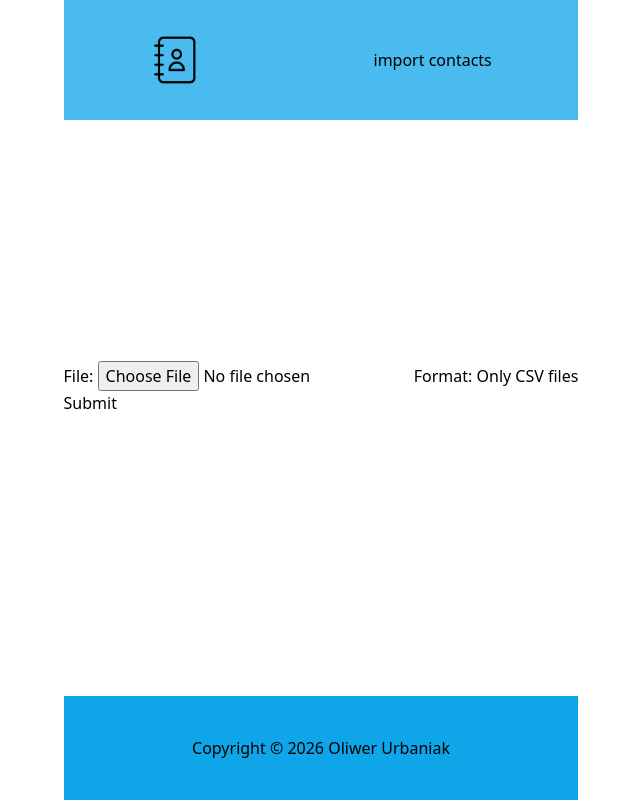
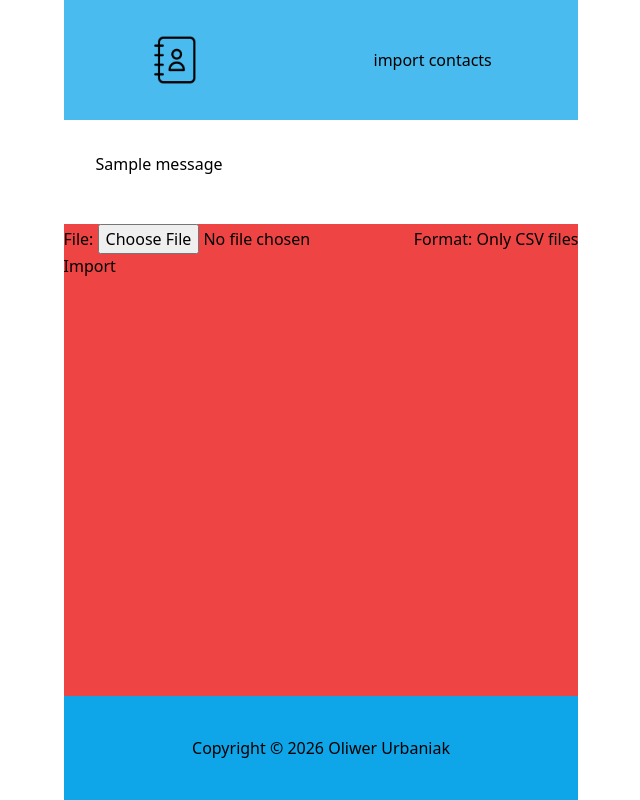
Before and after one commit to ovezthaking/Contact-Manager, a Django app: page /import-contacts/ in a window 1280 px wide. Shown: the whole page, without its empty margins (319-959 px from the left). Run offline with Django 5.2, Linux system fonts and the light colour scheme; tables that the repository leaves empty hold one stand-in row (values such as "Sample post"); one stand-in notice (Sample message) is shown; some libraries are stand-ins or nearby versions.

Commit message:
Add import csv files functionality, Refactor templates to enhance layout and integrate message display functionality

```diff
--- a/contact/templates/contact/contact.html
+++ b/contact/templates/contact/contact.html
@@ -2,7 +2,7 @@
 
 {% block content %}
 
-<main>
+<main class="flex-1 flex-col w-full flex items-center justify-center">
     <a href="{% url 'update-contact' contact.id %}">Edit</a>
     <a href="{% url 'delete-contact' contact.id %}">Delete</a>
     <h4>{{contact.first_name}} {{contact.last_name}}</h4>
--- a/contact/templates/contact/import_form.html
+++ b/contact/templates/contact/import_form.html
@@ -2,12 +2,12 @@
 
 {% block content %}
 
-<main>
+<main class="bg-red-500 h-full ">
     <ul></ul>
-    <form action="" method="post">
+    <form action="" method="post" enctype="multipart/form-data">
         {% csrf_token %}
         {{form.as_p}}
-        <input type="submit" value="Submit">
+        <input type="submit" value="Import">
     </form>
 </main>
 
--- a/contact/views.py
+++ b/contact/views.py
@@ -1,7 +1,14 @@
+import csv
+import io
+
 from django.shortcuts import render, redirect
-from .models import Contact
+from django.db.models import Q
+from django.db import transaction
+from django.contrib import messages
+
+from .models import Contact, ContactStatus
 from .forms import ContactForm, ImportContactsForm
-from django.db.models import Q
+
 
 # Create your views here.
 
@@ -91,5 +98,51 @@ def deleteContact(request, pk):
 def importContacts(request):
     form = ImportContactsForm()
 
+    if request.method == 'POST':
+        form = ImportContactsForm(request.POST, request.FILES)
+
+        if form.is_valid():
+            data = request.FILES['file'].read().decode('utf-8')
+            reader = csv.DictReader(io.StringIO(data))
+
+            created = 0
+            skipped = 0
+
+            # if not file.name.endswith('.csv'):
+            #     messages.error(request, 'CSV files only')
+            #     return redirect('import-contacts')
+
+            # No problems - commit to the database, othervise roll back
+            with transaction.atomic():
+                for row in reader:
+                    status, _ = ContactStatus.objects.get_or_create(
+                        name=row['status']
+                    )
+
+                    contact, is_created = Contact.objects.get_or_create(
+                        email=row['email'],
+                        defaults={
+                            'first_name': row['first_name'],
+                            'last_name': row['last_name'],
+                            'phone_number': row['phone_number'],
+                            'city': row['city'],
+                            'status': status,
+                        }
+                    )
+
+                    if is_created:
+                        created += 1
+                    else:
+                        skipped += 1
+
+            messages.success(
+                request,
+                f'Imported: {created}, skipped (duplicates): {skipped}',
+                extra_tags='bg-green-100 text-green-800'
+            )
+
+            print(messages)
+            return redirect('home')
+
     context = {'form': form}
     return render(request, 'contact/import_form.html', context)
--- a/templates/main.html
+++ b/templates/main.html
@@ -9,11 +9,23 @@
     <link rel="stylesheet" href="{% static 'contact/css/index.css' %}">
     {% tailwind_css %}
 </head>
-<body class="grid grid-flow-rows grid-cols-1 items-center justify-items-center w-sm h-full">
+<body class="flex flex-col w-sm h-full">
     {% include 'navbar.html' %}
+
+    {% if messages %}
+    <div class="w-full max-w-4xl mx-auto px-4 py-4">
+        {% for message in messages %}
+        <div class="mb-4 p-4 rounded-lg {% if message.tags %}{{ message.tags }}{% else %}bg-blue-100 text-blue-800{% endif %}">
+            {{ message }}
+        </div>
+        {% endfor %}
+    </div>
+    {% endif %}
+
     {% block content %}
 
     {% endblock content %}
+
     {% include 'footer.html' %}
 
     {% block scripts %}
```
